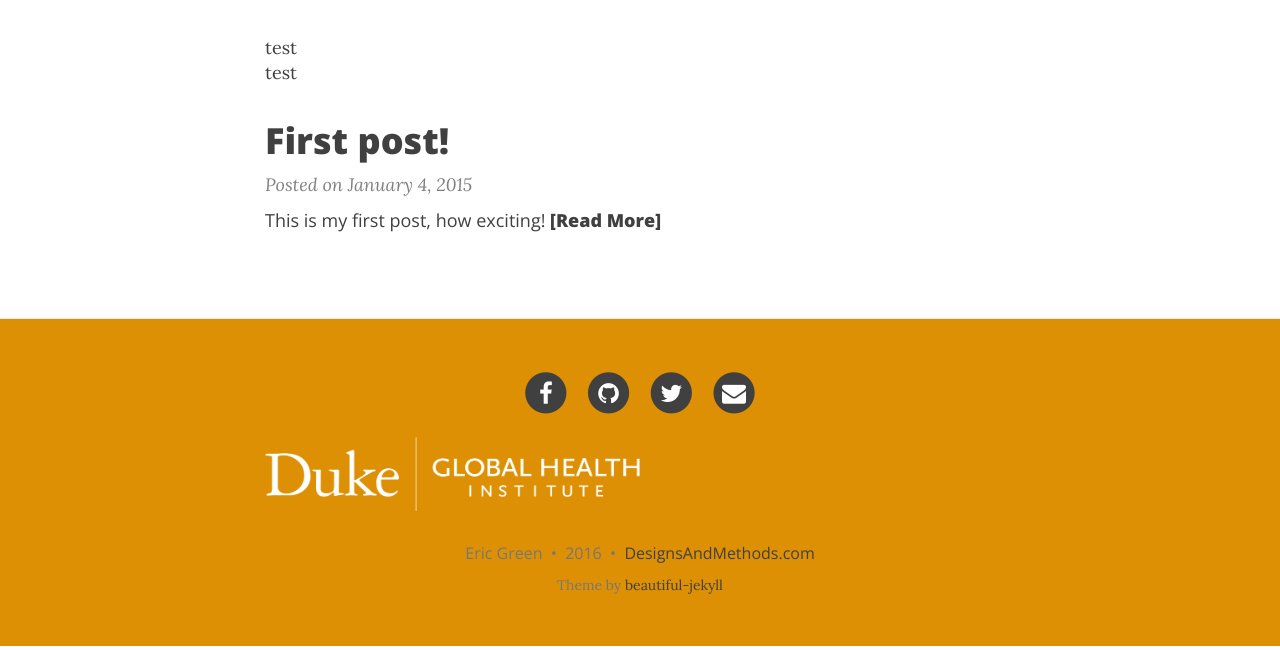
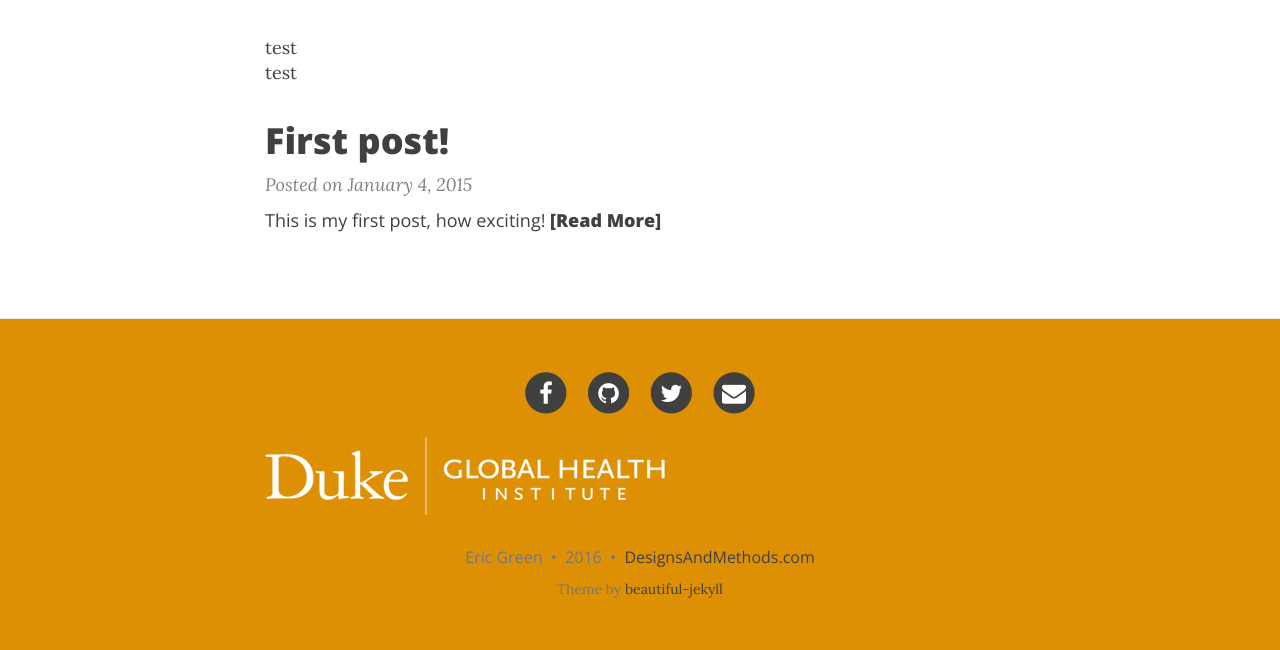
Before and after one commit to ericpgreen/ghr, a Jekyll site: the page built from index.html, in a window 1280 px wide and 1281 px high. Shown: the part 631-1281 px from the top of the window. Built offline with Jekyll 4.4.1, drawn with Linux system fonts in a browser that asks for light colours; nearby versions of some CDN libraries; the list of posts is cut into pages by our own code.

Commit message:
footer link

```diff
--- a/_includes/footer.html
+++ b/_includes/footer.html
@@ -75,7 +75,7 @@
           {% endif %}
         </ul>
         <br>
-        <img src="/img/dghi.png" style="width: 50%; height: 50%"/>
+        <a href="https://globalhealth.duke.edu/"><img src="/img/dghi.png"></a>
         <br>
         <p class="copyright text-muted">
 		  {{ site.author.name }}
```
Also changed, not shown: img/dghi.png.
